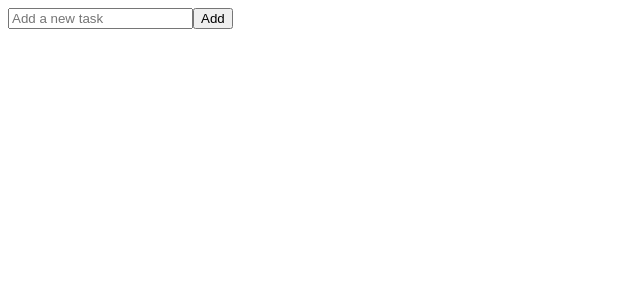
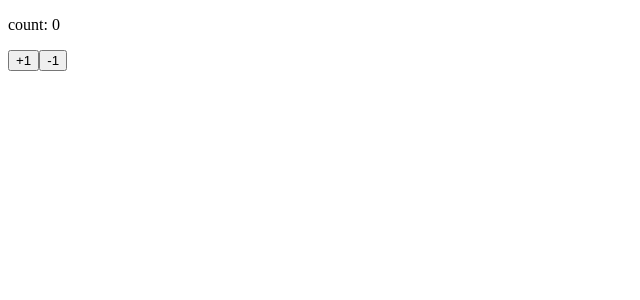
Before and after one commit to 72sevenzy2/react.ts-learning, a React (Vite) app in the folder react.ts/: page / in a window 1280 px wide. Shown: the top 300 px of the page, without its empty margins (0-640 px from the left). Built offline with nearby package versions, Linux system fonts and the light colour scheme.

Commit message:
added enhancement to counter

```diff
--- a/react.ts/src/App.tsx
+++ b/react.ts/src/App.tsx
@@ -5,7 +5,7 @@ import Todoapp from "./components/todo.tsx";
 function App() {
   return (
     <>
-      <Todoapp></Todoapp>
+      <Counter></Counter>
     </>
   )
 }
--- /dev/null
+++ b/react.ts/src/components/increase.d.ts
@@ -0,0 +1,6 @@
+/** @params event @params btnid */
+
+import type React from "react";
+
+declare const increaseconfig: <T = HTMLElement>(event: KeyboardEvent<T>, btn: string | number) => void |undefined;
+export default increaseconfig;
--- /dev/null
+++ b/react.ts/src/components/increase.js
@@ -0,0 +1,7 @@
+function increaseconfig(event, btnid) {
+    if (event.key === "N") { event.preventDefault();
+        document.getElementById(btnid)?.click();
+     }
+}
+
+export default increaseconfig;
--- a/react.ts/src/components/numc.tsx
+++ b/react.ts/src/components/numc.tsx
@@ -1,15 +1,22 @@
-import { useState, type JSX } from "react";
+import { useState, useEffect, type JSX } from "react";
+import increaseconfig from "./increase";
 
 interface countl { step?: number };
 
 const Counter = ({ step = 1 }: countl): JSX.Element => {
     const [count, setc] = useState<number>(0);
 
+    useEffect(() => {
+        const handler = (event: KeyboardEvent) => { increaseconfig(event, "increasebtn"); }
+        window.addEventListener("keydown", handler);
+        return () => { window.removeEventListener("keydown", handler); }
+    }, []);
+
     return (
         <div>
             <p>count: {count}</p>
-            <button onClick={() => setc(count + step)}>+{step}</button>
-            <button onClick={() => setc(count - step)}>-{step}</button>
+            <button onClick={() => setc(count + step)} id="increasebtn">+{step}</button>
+            <button onClick={() => setc(count - step)} id="decreasebtn">-{step}</button>
         </div>
     )
 }
```
